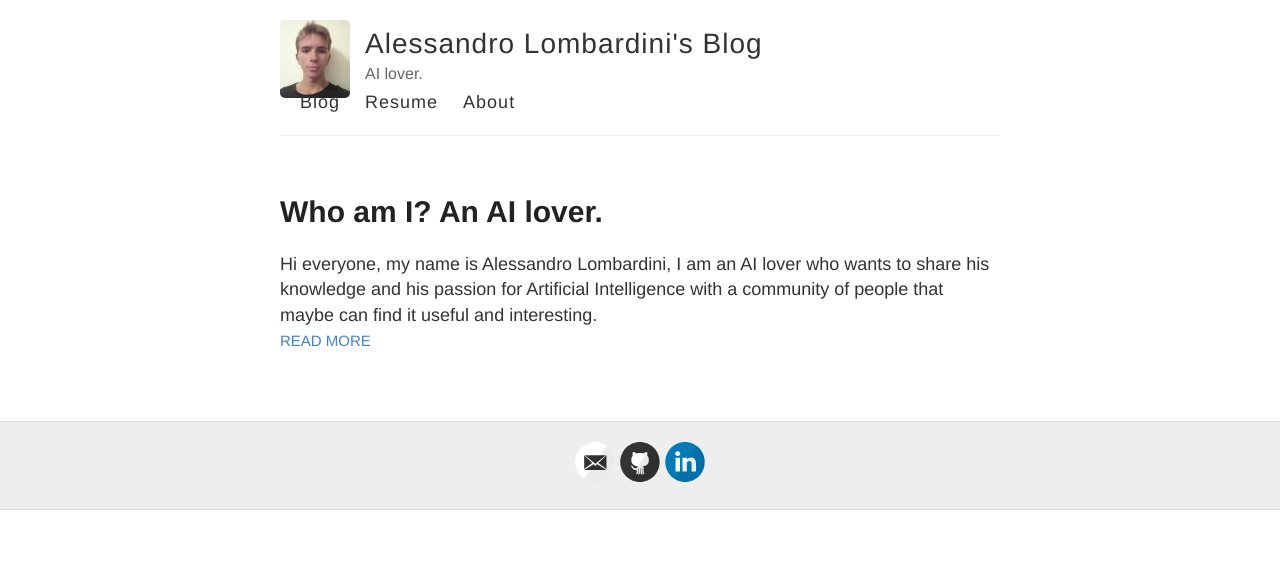
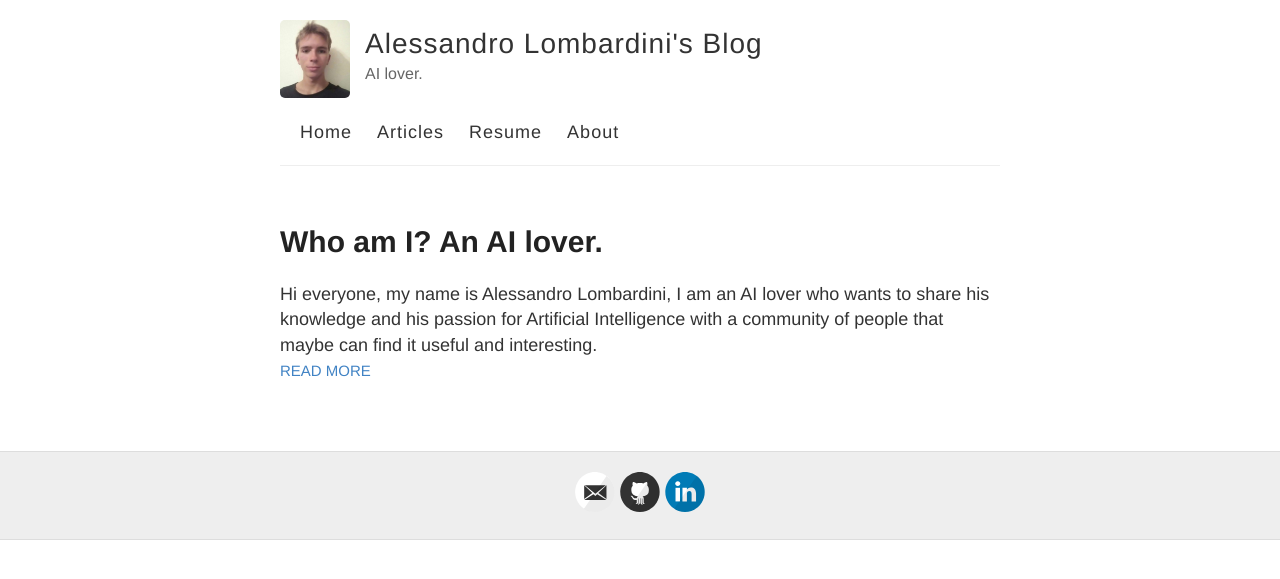
Before and after one commit to alessandrolombardini/alessandrolombardini.github.io, a Jekyll site: the page built from index.html, in a window 1280 px wide. Shown: the top 579 px of the page. Built offline with Jekyll 4.4.1, drawn with Linux system fonts in a browser that asks for light colours.

Commit message:
Add pages

```diff
--- a/_layouts/default.html
+++ b/_layouts/default.html
@@ -27,7 +27,8 @@
           </div>
 
           <nav>
-            <a href="{{ site.baseurl }}/">Blog</a>
+            <a href="{{ site.baseurl }}/">Home</a>
+            <a href="{{ site.baseurl }}/articles">Articles</a>
             <a href="{{ site.baseurl }}/resume">Resume</a>
             <a href="{{ site.baseurl }}/about">About</a>
           </nav>
--- a/style.scss
+++ b/style.scss
@@ -213,7 +213,7 @@ img {
 nav {
   clear: both;
   height: 100%;
-  margin-top: 35px; // @TODO: Vertically middle align
+  margin-top: 100px; // @TODO: Vertically middle align
   font-family: $helveticaNeue;
   font-size: 18px;
 
```
